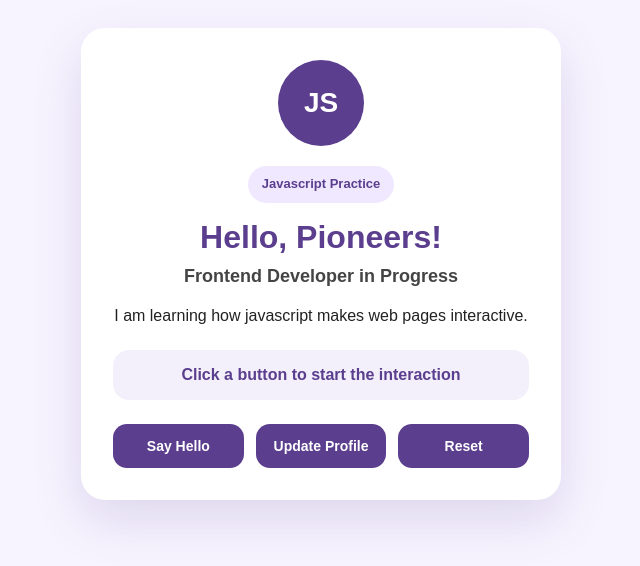
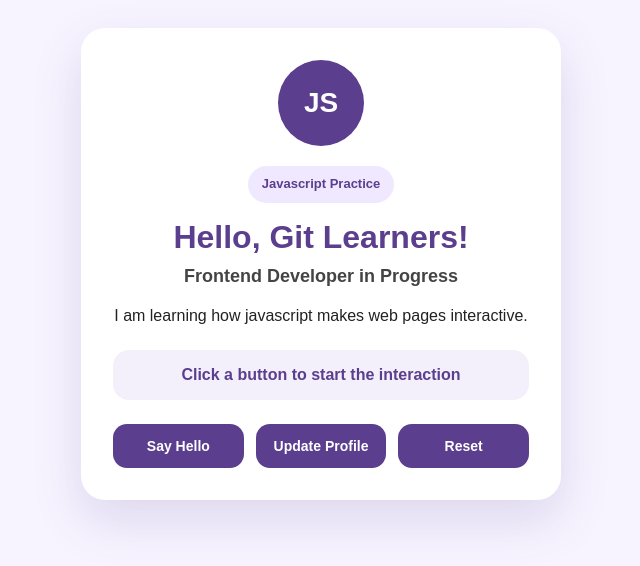
Before and after one commit to maliha-male04/jacascript-basic-interaction, a plain HTML site: page index.html in a window 1280 px wide. Shown: the part 136-702 px from the top of the page, without its empty margins (319-959 px from the left). Drawn offline with Linux system fonts and the light colour scheme.

Commit message:
Update homepage title

```diff
--- a/index.html
+++ b/index.html
@@ -18,7 +18,7 @@
             </p>
 
             <h1 id="profileName">
-                Hello, Pioneers!
+                Hello, Git Learners!
             </h1>
 
             <h2 id="profileRole">
```
